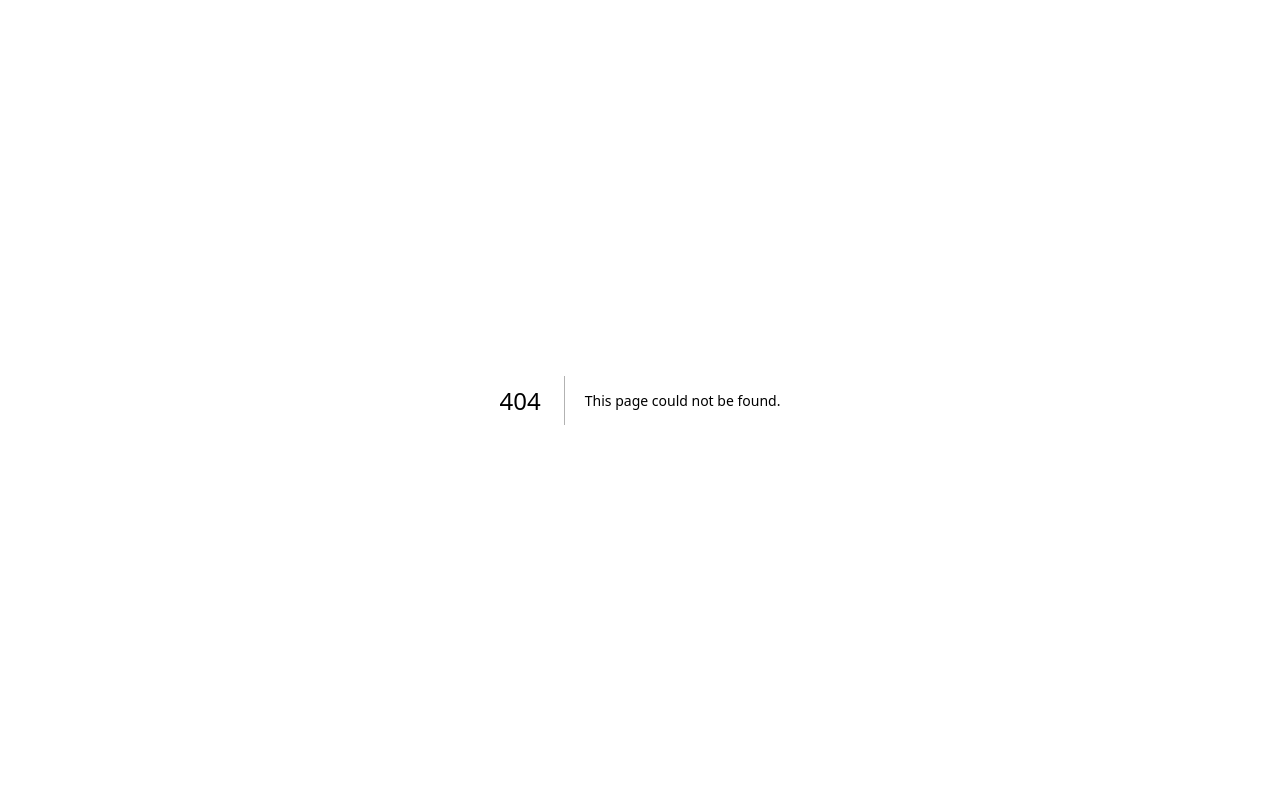
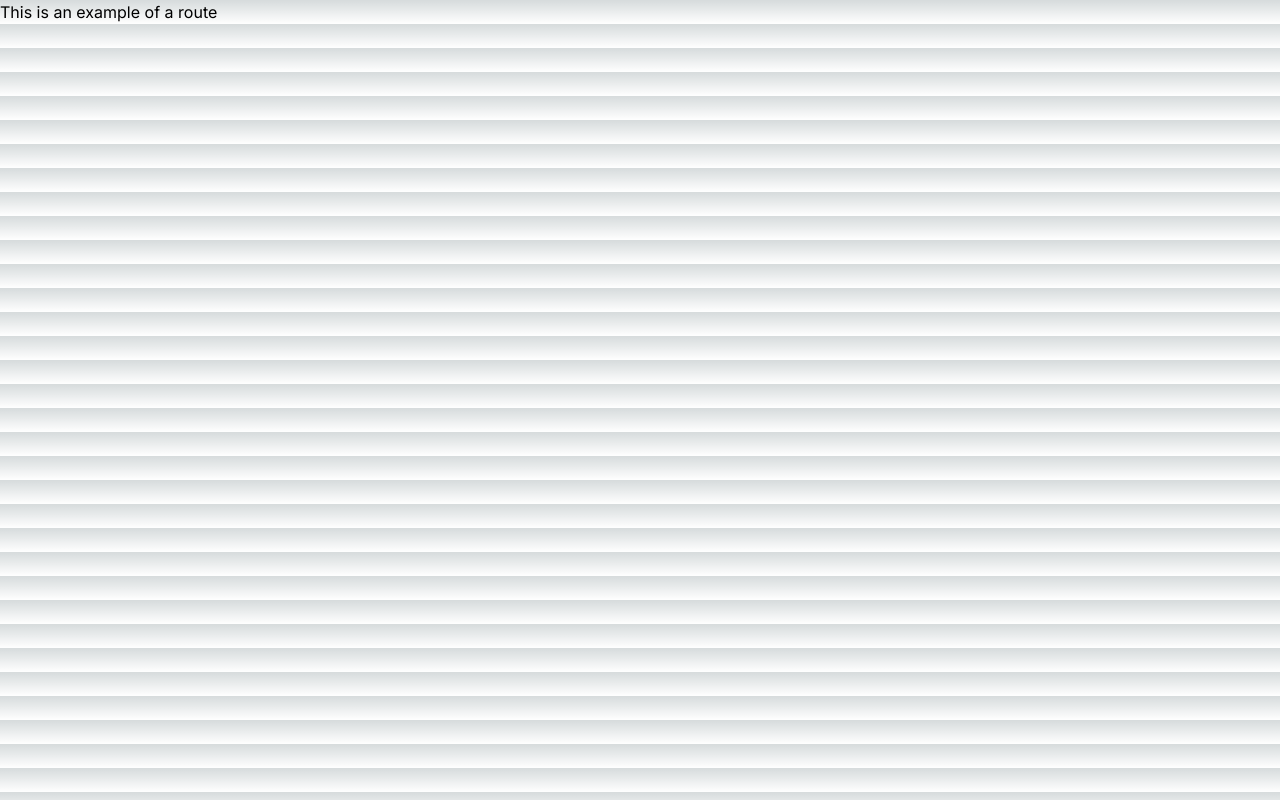
Before and after one commit to TerribleHackathon/Route11, a Next.js app: page /route in a window 1280 px wide. Before the commit this address had no page. Built offline with nearby package versions, Linux system fonts and the light colour scheme.

Commit message:
something

```diff
--- /dev/null
+++ b/src/app/route/page.tsx
@@ -0,0 +1,8 @@
+// go to http://localhost:3030/route
+
+
+export default function Page() {
+    return (
+        <p>This is an example of a route</p>
+    )
+}
```
